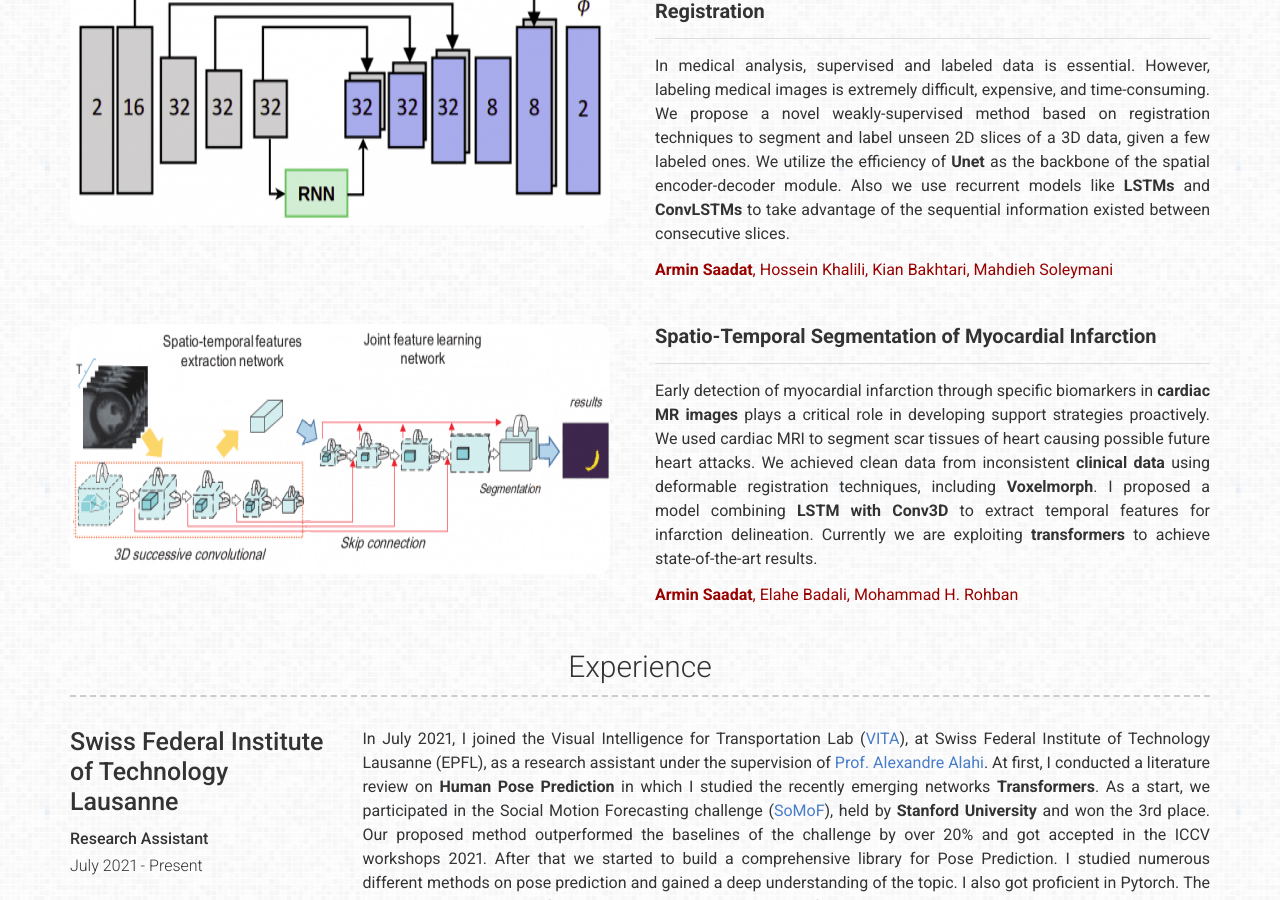
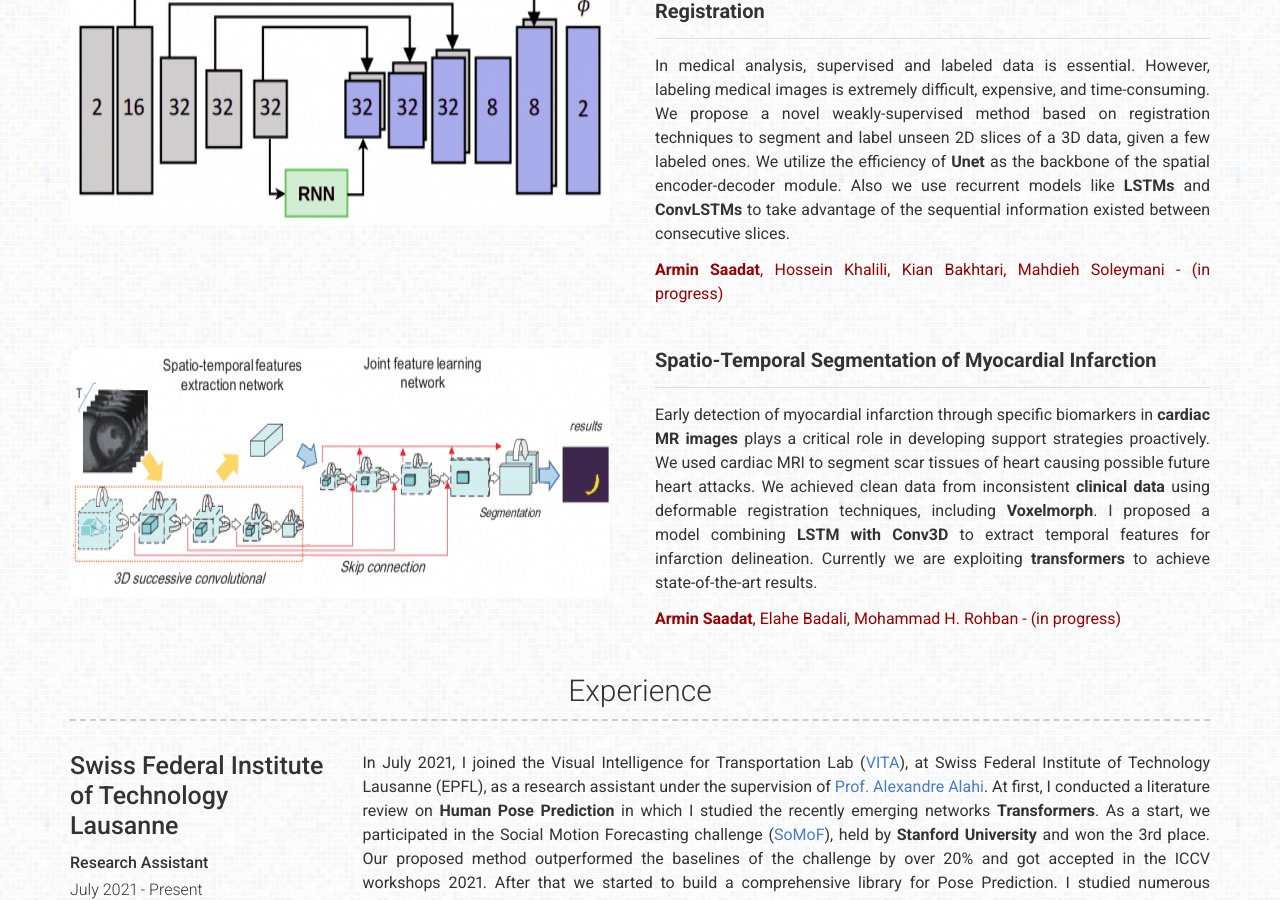
Before and after one commit to Armin-Saadat/Armin-Saadat.github.io, a Jekyll site: the page built from index.md, in a window 1280 px wide and 900 px high, scrolled down 1059 px. Built offline with Jekyll 4.4.1, drawn with Linux system fonts in a browser that asks for light colours; a style sheet for code colours, icons or effects is not loaded.

```diff
--- a/_data/projects.yml
+++ b/_data/projects.yml
@@ -28,7 +28,7 @@
     Also we use recurrent models like **LSTMs** and **ConvLSTMs** to take advantage of the sequential information existed between consecutive slices.
 
 
-    <span style="color:#900"> **Armin Saadat**, Hossein Khalili, Kian Bakhtari, Mahdieh Soleymani</span>
+    <span style="color:#900"> **Armin Saadat**, Hossein Khalili, Kian Bakhtari, Mahdieh Soleymani - (in progress)</span>
 
 
 - name: MuTGAN
@@ -45,4 +45,4 @@
     Currently we are exploiting **transformers** to achieve state-of-the-art results.
 
 
-    <span style="color:#900"> **Armin Saadat**, Elahe Badali, Mohammad H. Rohban</span>
+    <span style="color:#900"> **Armin Saadat**, Elahe Badali, Mohammad H. Rohban - (in progress)</span>
```
